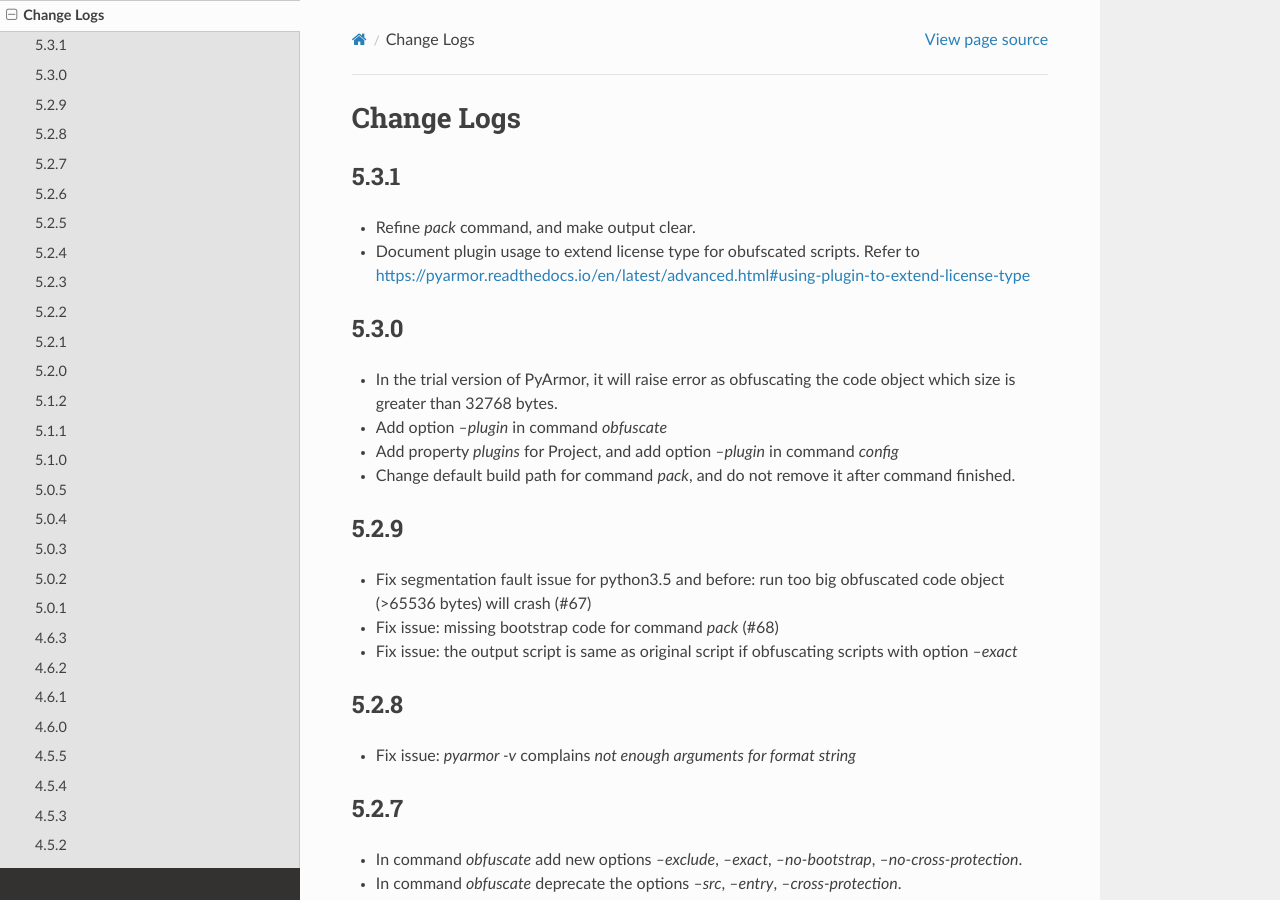
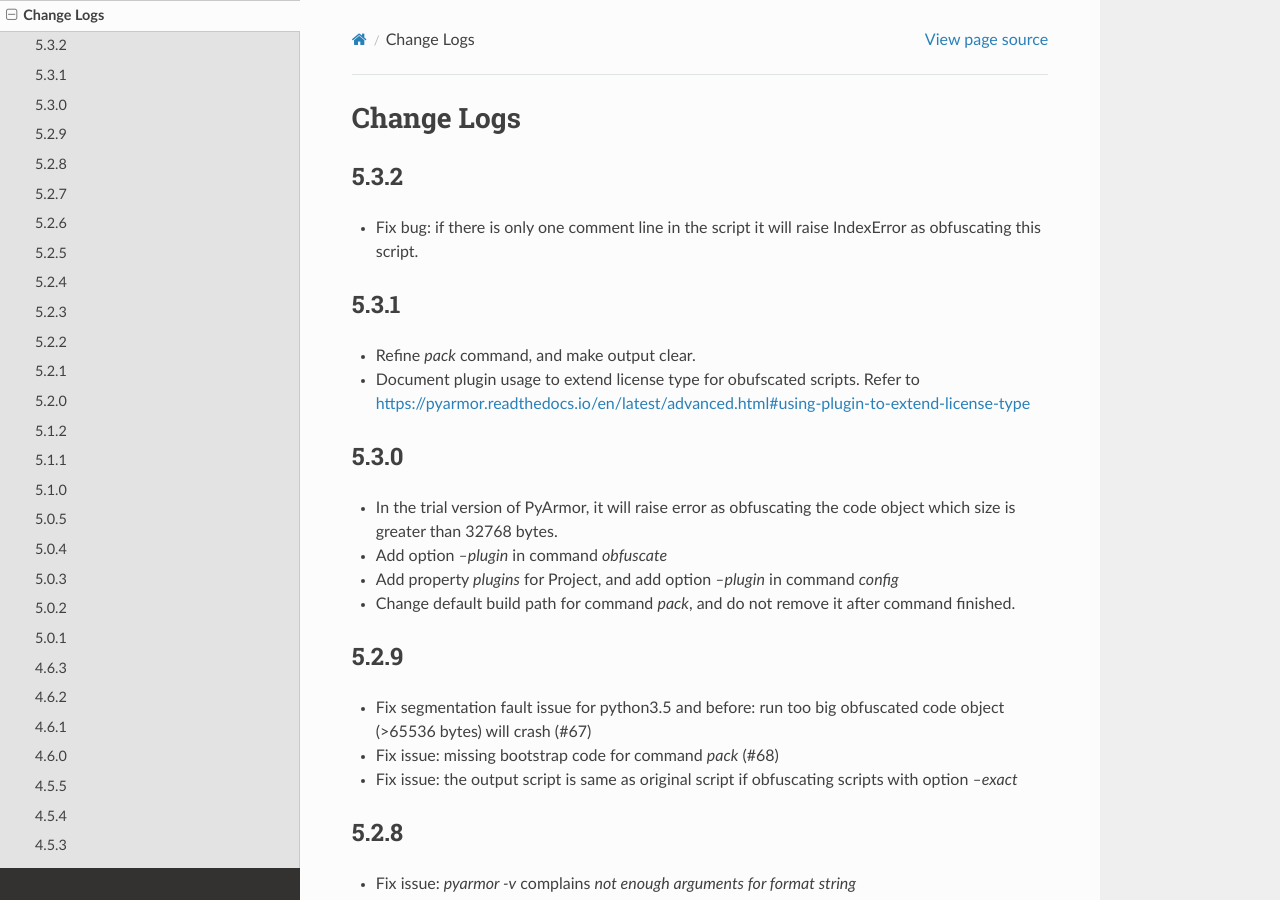
Before and after one commit to dashingsoft/pyarmor, a Sphinx documentation site: the page built from docs/change-logs.rst, in a window 1280 px wide and 900 px high. Built offline with Sphinx 7.4.7 and the Read the Docs theme 2.0.0, drawn with Linux system fonts in a browser that asks for light colours.

Commit message:
Add change log

```diff
--- a/docs/change-logs.rst
+++ b/docs/change-logs.rst
@@ -2,6 +2,10 @@
 
 Change Logs
 ===========
+
+5.3.2
+-----
+* Fix bug: if there is only one comment line in the script it will raise IndexError as obfuscating this script.
 
 5.3.1
 -----
```
